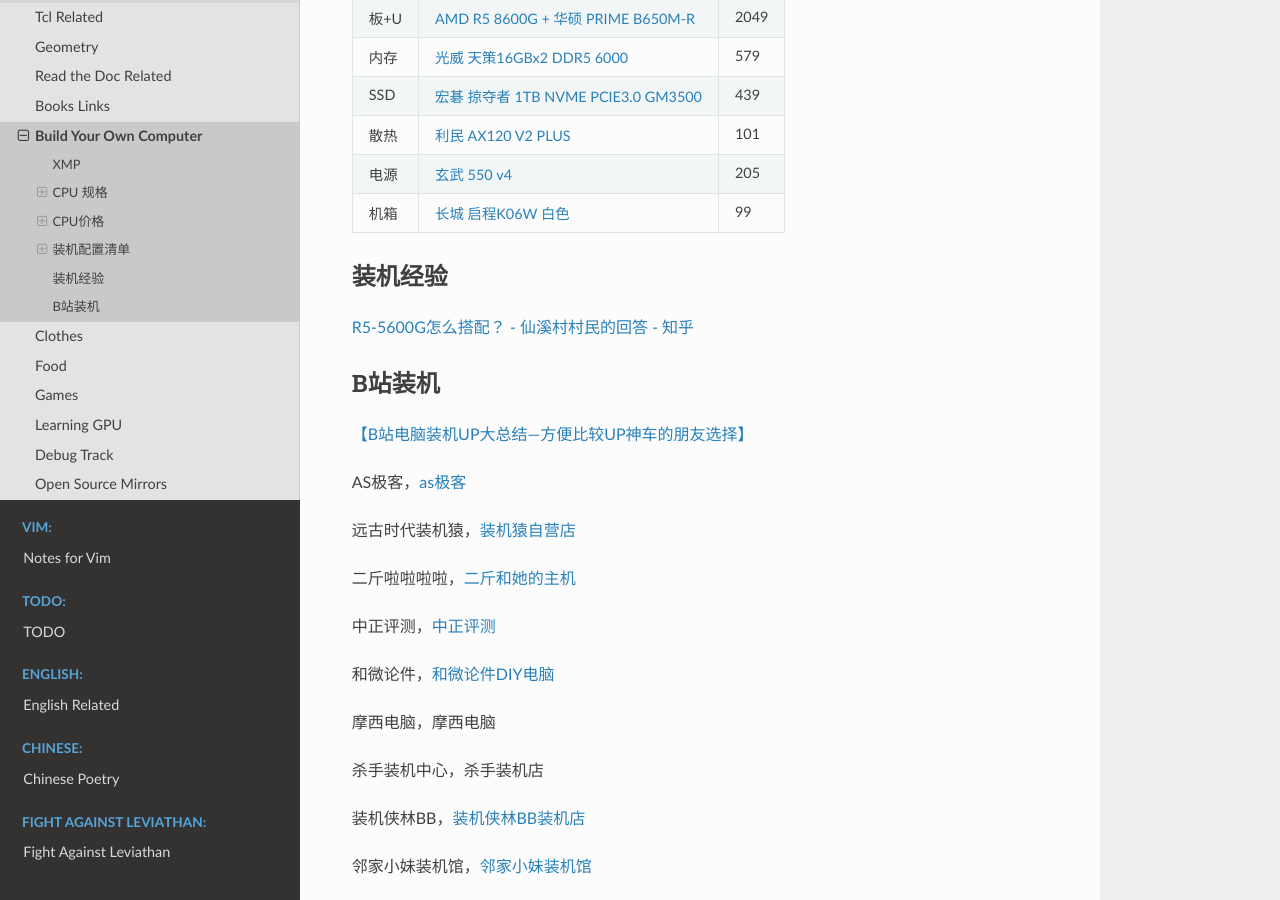
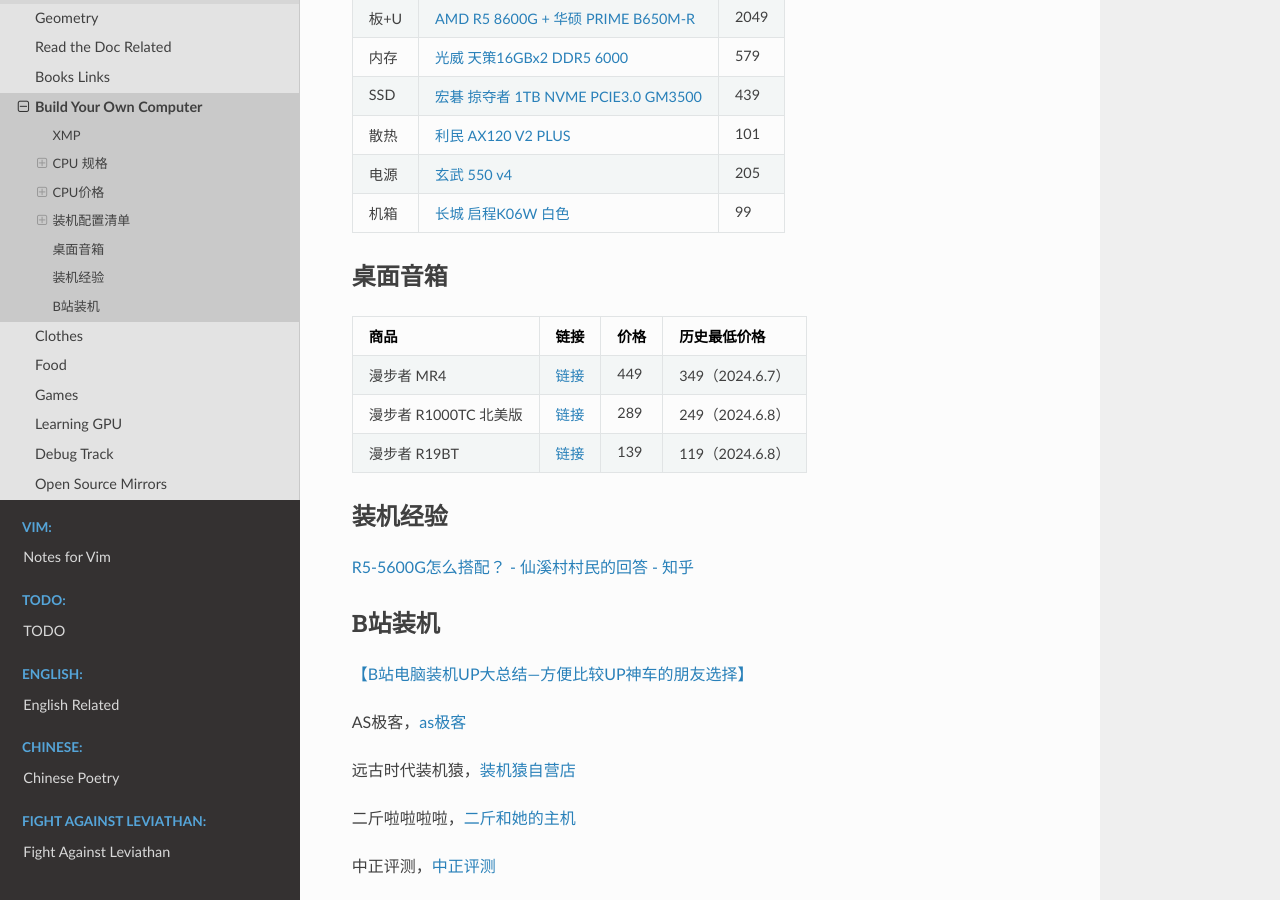
Before and after one commit to Pyrad/pyradnotes, a Sphinx documentation site: the page built from source/Notes/BuildYourOwnComputer.md, in a window 1280 px wide and 900 px high, scrolled down 3283 px. Built offline with Sphinx 7.4.7 and the Read the Docs theme 2.0.0, drawn with Linux system fonts in a browser that asks for light colours; pages that are not in the unit, such as notebooks, are missing from menus.

Commit message:
Note A table for desktop speakers

```diff
--- a/source/Notes/BuildYourOwnComputer.md
+++ b/source/Notes/BuildYourOwnComputer.md
@@ -125,7 +125,7 @@
 
 价格 ￥**3472** （2024年8月4日12:36）
 
-|类别|链接 |价格 |
+|类别|链接|价格 |
 |:-----|:-----|:-----|
 |板+U|[AMD R5 8600G + 华硕 PRIME B650M-R](https://item.jd.com/100095061323.html)|2049|
 |内存|[光威 天策16GBx2 DDR5 6000](https://item.jd.com/100094504267.html)|579 |
@@ -135,6 +135,14 @@
 |机箱|[长城 启程K06W 白色](https://item.jd.com/100053762815.html)|99|
 
 
+## 桌面音箱
+
+
+|商品 |链接|价格 |历史最低价格|
+|:-----|:-----|:-----|---|
+|漫步者 MR4 |[链接](https://item.jd.com/100012648489.html)|449|349（2024.6.7） |
+|漫步者 R1000TC 北美版|[链接](https://item.jd.com/101666.html)|289|249（2024.6.8） |
+|漫步者 R19BT|[链接](https://item.jd.com/100032447450.html)|139|119（2024.6.8）|
 
 
 
```
